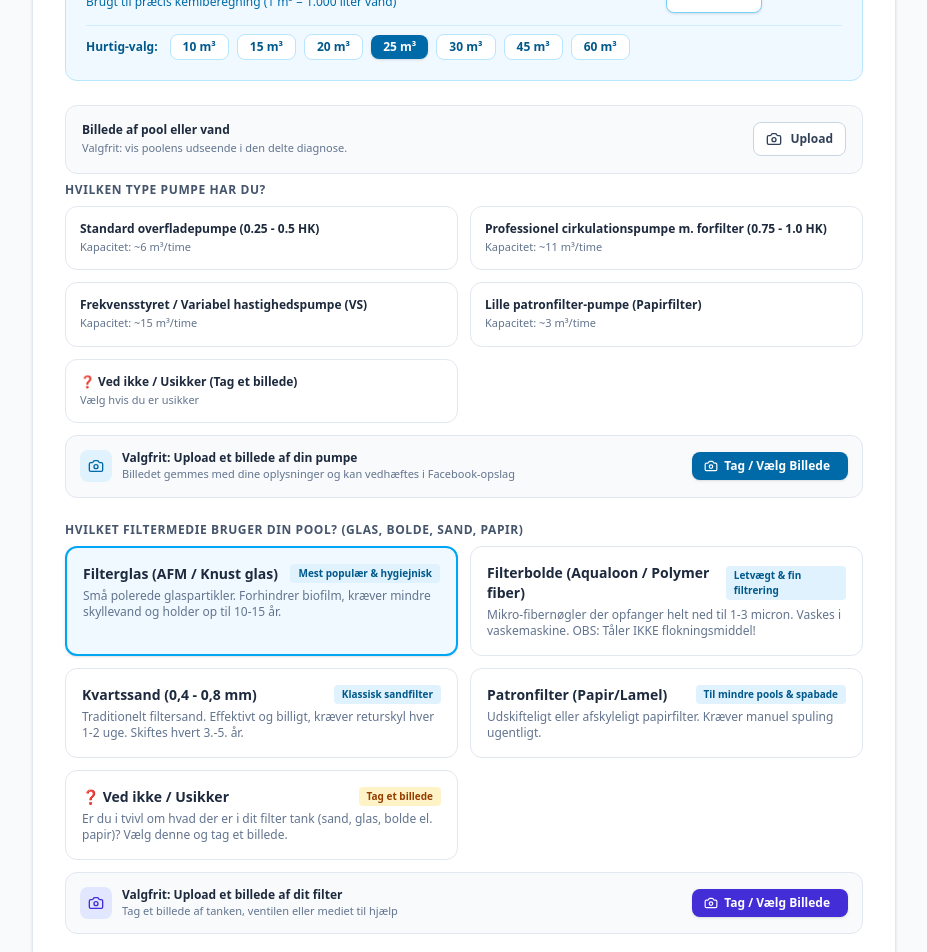
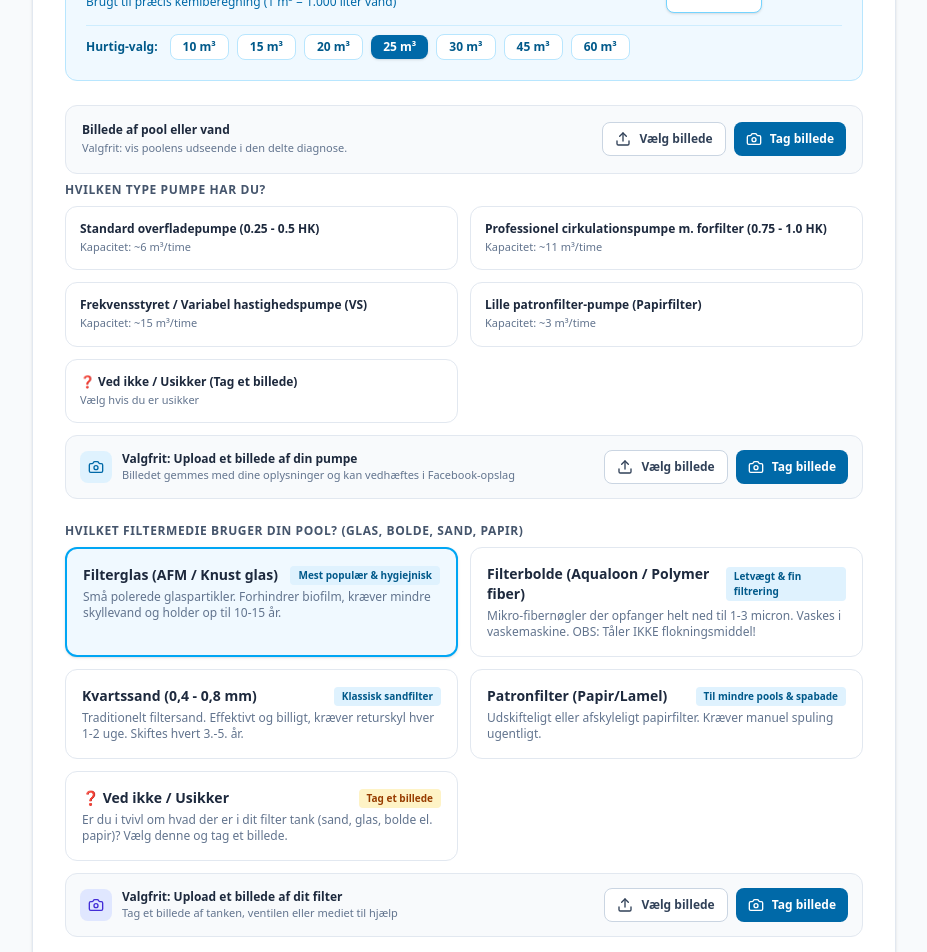
Before and after one commit to tommymogensen/poolvand, a React (Vite) app: page / in a window 1280 px wide. Shown: the part 380-1332 px from the top of the page, without its empty margins (176-1103 px from the left). Built offline with nearby package versions, Linux system fonts and the light colour scheme.

Commit message:
Unify image selection controls

```diff
--- a/src/components/DiagnosticWizard.tsx
+++ b/src/components/DiagnosticWizard.tsx
@@ -43,6 +43,23 @@ interface DiagnosticWizardProps {
   profile: PoolProfile;
   onUpdateProfile: (updated: PoolProfile) => void;
 }
+
+const ImageActions: React.FC<{
+  onChange: (event: React.ChangeEvent<HTMLInputElement>) => void;
+}> = ({ onChange }) => (
+  <div className="flex flex-wrap gap-2 shrink-0">
+    <label className="cursor-pointer px-3 py-2 rounded-lg bg-white border border-slate-300 hover:bg-slate-100 text-xs font-bold text-slate-700 flex items-center gap-2">
+      <Upload className="w-4 h-4" />
+      Vælg billede
+      <input type="file" accept="image/*" className="hidden" onChange={onChange} />
+    </label>
+    <label className="cursor-pointer px-3 py-2 rounded-lg bg-sky-700 hover:bg-sky-800 text-xs font-bold text-white flex items-center gap-2">
+      <Camera className="w-4 h-4" />
+      Tag billede
+      <input type="file" accept="image/*" capture="environment" className="hidden" onChange={onChange} />
+    </label>
+  </div>
+);
 
 export const DiagnosticWizard: React.FC<DiagnosticWizardProps> = ({
   profile,
@@ -187,30 +204,6 @@ export const DiagnosticWizard: React.FC<DiagnosticWizardProps> = ({
     setSymptoms(prev =>
       prev.includes(id) ? prev.filter(s => s !== id) : [...prev, id]
     );
-  };
-
-  // Handle pump photo upload
-  const handlePumpImageUpload = (e: React.ChangeEvent<HTMLInputElement>) => {
-    const file = e.target.files?.[0];
-    if (file) {
-      const reader = new FileReader();
-      reader.onloadend = () => {
-        setPumpImage(reader.result as string);
-      };
-      reader.readAsDataURL(file);
-    }
-  };
-
-  // Handle filter photo upload
-  const handleFilterImageUpload = (e: React.ChangeEvent<HTMLInputElement>) => {
-    const file = e.target.files?.[0];
-    if (file) {
-      const reader = new FileReader();
-      reader.onloadend = () => {
-        setFilterImage(reader.result as string);
-      };
-      reader.readAsDataURL(file);
-    }
   };
 
   const handleImageUpload = (
@@ -459,11 +452,7 @@ export const DiagnosticWizard: React.FC<DiagnosticWizardProps> = ({
                   <h3 className="text-xs font-bold text-slate-800">Billede af pool eller vand</h3>
                   <p className="text-[11px] text-slate-500 mt-0.5">Valgfrit: vis poolens udseende i den delte diagnose.</p>
                 </div>
-                <label className="cursor-pointer px-3 py-2 rounded-lg bg-white border border-slate-300 hover:bg-slate-100 text-xs font-bold text-slate-700 flex items-center gap-2">
-                  <Camera className="w-4 h-4" />
-                  Upload
-                  <input type="file" accept="image/*" className="hidden" onChange={e => handleImageUpload(e, setPoolWaterImage)} />
-                </label>
+                <ImageActions onChange={e => handleImageUpload(e, setPoolWaterImage)} />
               </div>
               {poolWaterImage && <img src={poolWaterImage} alt="Uploadet billede af pool eller vand" className="w-full max-h-56 object-cover rounded-lg border border-slate-200" />}
             </div>
@@ -528,16 +517,7 @@ export const DiagnosticWizard: React.FC<DiagnosticWizardProps> = ({
                       </div>
                     </div>
 
-                    <label className="px-3 py-1.5 rounded-lg bg-sky-700 hover:bg-sky-800 text-white font-bold text-xs cursor-pointer transition flex items-center space-x-1.5 shadow-sm">
-                      <Camera className="w-3.5 h-3.5" />
-                      <span>{pumpImage ? 'Skift Billede' : 'Tag / Vælg Billede'}</span>
-                      <input
-                        type="file"
-                        accept="image/*"
-                        onChange={handlePumpImageUpload}
-                        className="hidden"
-                      />
-                    </label>
+                    <ImageActions onChange={e => handleImageUpload(e, setPumpImage)} />
                   </div>
 
                   {pumpImage && (
@@ -618,16 +598,7 @@ export const DiagnosticWizard: React.FC<DiagnosticWizardProps> = ({
                       </div>
                     </div>
 
-                    <label className="px-3 py-1.5 rounded-lg bg-indigo-700 hover:bg-indigo-800 text-white font-bold text-xs cursor-pointer transition flex items-center space-x-1.5 shadow-sm">
-                      <Camera className="w-3.5 h-3.5" />
-                      <span>{filterImage ? 'Skift Billede' : 'Tag / Vælg Billede'}</span>
-                      <input
-                        type="file"
-                        accept="image/*"
-                        onChange={handleFilterImageUpload}
-                        className="hidden"
-                      />
-                    </label>
+                    <ImageActions onChange={e => handleImageUpload(e, setFilterImage)} />
                   </div>
 
                   {filterImage && (
@@ -885,11 +856,7 @@ export const DiagnosticWizard: React.FC<DiagnosticWizardProps> = ({
                   <h3 className="text-xs font-bold text-slate-800">Billede af desinfektion</h3>
                   <p className="text-[11px] text-slate-500 mt-0.5">Valgfrit: fx klorprodukt, saltanlæg eller doseringsudstyr.</p>
                 </div>
-                <label className="cursor-pointer px-3 py-2 rounded-lg bg-white border border-slate-300 hover:bg-slate-100 text-xs font-bold text-slate-700 flex items-center gap-2">
-                  <Camera className="w-4 h-4" />
-                  Upload
-                  <input type="file" accept="image/*" className="hidden" onChange={e => handleImageUpload(e, setDisinfectionImage)} />
-                </label>
+                <ImageActions onChange={e => handleImageUpload(e, setDisinfectionImage)} />
               </div>
               {disinfectionImage && <img src={disinfectionImage} alt="Uploadet billede af desinfektion" className="w-full max-h-56 object-cover rounded-lg border border-slate-200" />}
             </div>
@@ -1112,11 +1079,7 @@ export const DiagnosticWizard: React.FC<DiagnosticWizardProps> = ({
                   <h3 className="text-xs font-bold text-slate-800">Billede af vandmålinger</h3>
                   <p className="text-[11px] text-slate-500 mt-0.5">Valgfrit: upload fx teststrimmel, dråbetest eller fotometer.</p>
                 </div>
-                <label className="cursor-pointer px-3 py-2 rounded-lg bg-white border border-slate-300 hover:bg-slate-100 text-xs font-bold text-slate-700 flex items-center gap-2">
-                  <Camera className="w-4 h-4" />
-                  Upload
-                  <input type="file" accept="image/*" className="hidden" onChange={e => handleImageUpload(e, setMeasurementImage)} />
-                </label>
+                <ImageActions onChange={e => handleImageUpload(e, setMeasurementImage)} />
               </div>
               {measurementImage && <img src={measurementImage} alt="Uploadet billede af vandmålinger" className="w-full max-h-56 object-cover rounded-lg border border-slate-200" />}
             </div>
```
